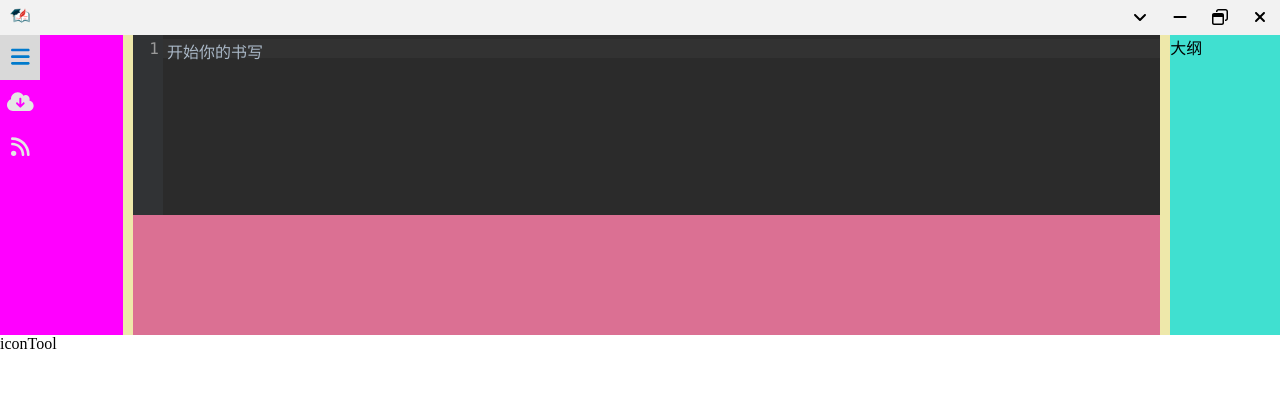
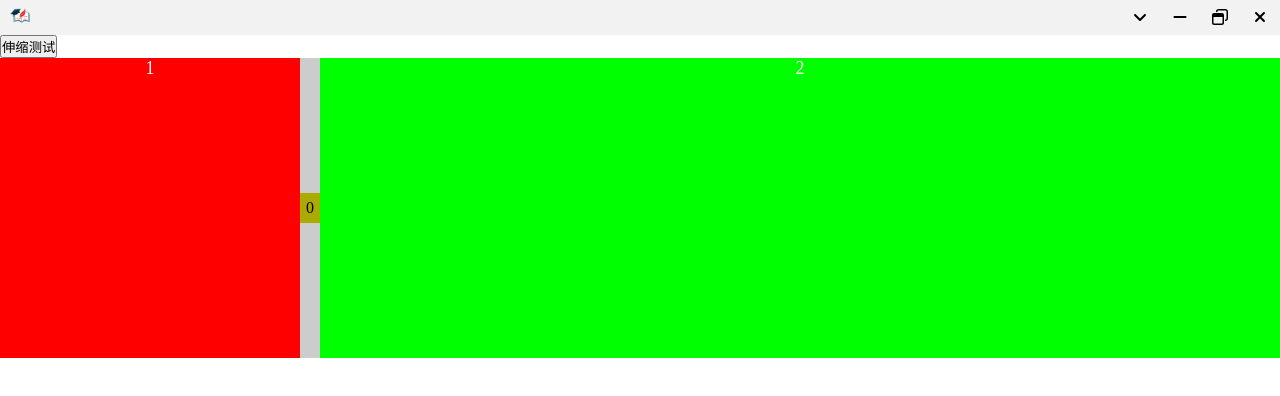
Before and after one commit to coder163/simple-note, a Vue app: page / in a window 1280 px wide. Shown: the top 396 px of the page. Built offline with nearby package versions, Linux system fonts and the light colour scheme.

Commit message:
拖动分割面板，有时间再搞

```diff
--- a/src/App.vue
+++ b/src/App.vue
@@ -2,48 +2,113 @@
   <div class="layout-header">
     <nav-top></nav-top>
   </div>
+  <button @click="stretch">伸缩测试</button>
 
-  <splite-panel :max="100" :min="3" :paneLengthPercent="10" @update="update" ref="hello">
-    <template v-slot:before>
-      <div id="layout-side-left-menu">
-        <side @actvie="actvie" ref="side"></side>
-      </div>
-      <!-- FIXME 伸缩面板 -->
-      <div class="nav-tree" ref="iconTool">iconTool</div>
-    </template>
-    <template v-slot:after>
-      <splite-panel :max="90" @update="update" :paneLengthPercent="90" ref="hello">
-        <template v-slot:before>
-          <codemirror-editor></codemirror-editor>
-        </template>
-        <template v-slot:after> 大纲 </template>
-      </splite-panel>
-    </template>
-  </splite-panel>
+  <div class="layout-container" ref="splitPane">
+    <div
+      :class="{ transition: istransition }"
+      class="panel panel-1"
+      :style="{ width: panelWidth }"
+    >
+      1
+    </div>
+    <div class="panel-trigger">
+      <div class="after" @mousedown="handleMouseDown">0</div>
+    </div>
+    <div class="panel panel-2">2</div>
+  </div>
 </template>
 <script setup lang="ts">
 import CodemirrorEditor from "./components/CodemirrorEditor.vue";
 import NavTop from "./views/NavTop.vue";
 import Side from "./views/Side.vue";
-
 import { onMounted, ref, computed } from "vue";
 import SplitePanel from "./components/SplitePanel.vue";
 
-const side = ref<any>();
-let iconTool = ref<any>();
-let hello = ref();
+let splitPane = ref<HTMLElement | null>();
+// 滑动器宽度 （px）
+let triggerLength: number = 10;
 
-onMounted(() => {
-  iconTool = ref(document.querySelector(".nav-tree"));
+let width = ref(300);
+let hello = ref<any>();
+let istransition = ref(false);
+
+let panelWidth = computed(() => {
+  return `${width.value}px`;
 });
-function actvie(label: string, actvieLabel: string) {
-  console.log("actvie", actvieLabel, label);
+
+function stretch() {
+  istransition.value = true;
+  if (width.value == 40) {
+    width.value = 300;
+  } else {
+    width.value = 40;
+  }
 }
-//获取子组件中的属性
-function update(width: number) {
-  console.log("update", width);
-  // hello.value.count = 100;
-  // console.log(hello.value.count);
+
+function handleMouseDown(e: MouseEvent) {
+  document.addEventListener("mousemove", handleMouseMove);
+  document.addEventListener("mouseup", handleMouseUp);
+}
+function handleMouseMove(e: MouseEvent) {
+  //禁用动画
+  istransition.value = false;
+  let clientRect: DOMRect | undefined = splitPane.value?.getBoundingClientRect();
+  if (clientRect) {
+    let offset = e.pageX - clientRect.left + triggerLength / 2;
+    width.value = offset;
+  }
+}
+
+function handleMouseUp() {
+  document.removeEventListener("mousemove", handleMouseMove);
 }
 </script>
-<style lang="scss"></style>
+<style lang="scss">
+.layout-container {
+  width: 100%;
+  height: 300px;
+  display: flex;
+  //行
+  flex-direction: row;
+  //不换行
+  flex-wrap: nowrap;
+  background: #ccc;
+  //没啥用
+  .panel {
+    color: #fff;
+    font-size: 18px;
+    text-align: center;
+  }
+  .panel-1 {
+    background: #f00;
+    min-width: 40px;
+  }
+  .panel-2 {
+    background: #0f0;
+    flex: 1;
+  }
+  .panel-3 {
+    background: #00f;
+    width: 200px;
+  }
+}
+
+.panel-trigger {
+  height: 100%;
+  width: 20px;
+  display: flex;
+  flex-direction: column;
+  justify-content: center;
+  .after {
+    width: 100%;
+    line-height: 30px;
+    background: #aa0;
+    cursor: col-resize;
+    text-align: center;
+  }
+}
+.transition {
+  transition: width 500ms;
+}
+</style>
--- a/src/assets/styles/public.css
+++ b/src/assets/styles/public.css
@@ -17,28 +17,3 @@ ul, ol {
 
 
 }
-
-.layout-main {
-    display: flex;
-    flex: 1;
-}
-
-.layout-content {
-    flex: 1;
-    background-color: #000;
-    height: 100%;
-}
-
-.layout-side-right, .layout-side-left {
-    /* 两个边栏的宽度 */
-    background-color: red;
-    flex: 0 0;
-
-}
-
-.layout-side-left {
-    /* 导航放到最左边 */
-    justify-content: center;
-    order: -1;
-
-}
--- a/src/components/SplitePanel.vue
+++ b/src/components/SplitePanel.vue
@@ -51,10 +51,12 @@ let lengthType = computed(() => {
 // 滑动器宽度 （px）
 let triggerLength: number = 10;
 // 鼠标距滑动器左(顶)侧偏移量
-let triggerLeftOffset: number = 0;
+let triggerLeftOffset: number = 140;
 
 let paneLengthValue = computed(() => {
-  return `calc(${paneLength.value}% - ${triggerLength / 2 + "px"})`;
+  // return `calc(${paneLength.value}% - ${triggerLength / 2 + "px"})`;
+
+  return `${paneLength.value - triggerLength / 2}px`;
 });
 
 let triggerLengthValue = computed(() => {
@@ -63,7 +65,7 @@ let triggerLengthValue = computed(() => {
 
 let splitPane = ref<HTMLElement | null>();
 //组件暴露自己的属性
-// defineExpose({ paneLength });
+defineExpose({ paneLength });
 //子组件向父组件事件传递
 const emit = defineEmits(["update"]);
 
@@ -83,24 +85,20 @@ function handleMouseDown(e: MouseEvent) {
 function handleMouseMove(e: MouseEvent) {
   let clientRect: DOMRect | undefined = splitPane.value?.getBoundingClientRect();
   if (clientRect) {
-    let percent = 0;
+    // let percent = 0;
+    let offset = 0;
     if (direction === "row") {
-      let offset = e.pageX - clientRect.left - triggerLeftOffset + triggerLength / 2;
-      percent = (offset / clientRect.width) * 100;
+      offset = e.pageX - clientRect.left - triggerLeftOffset + triggerLength / 2;
+      // percent = (offset / clientRect.width) * 100;
     } else {
-      let offset = e.pageY - clientRect.top - triggerLeftOffset + triggerLength / 2;
-      percent = (offset / clientRect.height) * 100;
-    }
-    //边界
-    if (percent < props.min || percent > props.max) {
-      //   console.log("边界");
-      return;
+      offset = e.pageY - clientRect.top - triggerLeftOffset + triggerLength / 2;
+      // percent = (offset / clientRect.height) * 100;
     }
 
-    // console.log("拖动中");
-    paneLength.value = percent;
+    console.log("拖动中", offset);
+    paneLength.value = offset;
     //触发事件
-    emit("update", paneLength.value);
+    // emit("update", paneLength.value);
   }
 }
 // 松开滑动器
```
